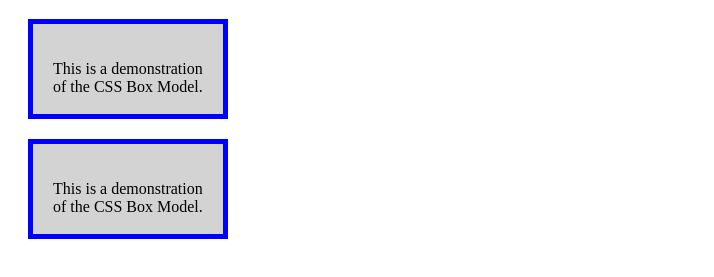
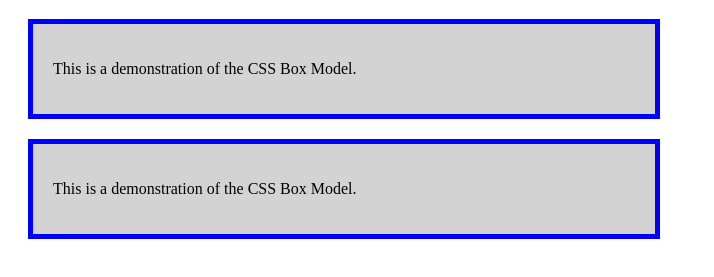
Before and after one commit to taypears/WebProgramming, a plain HTML site: page lab6-boxmodel.html in a window 1280 px wide. Shown: the part 61-338 px from the top of the page, without its empty margins (0-714 px from the left). Drawn offline with Linux system fonts and the light colour scheme.

Commit message:
sizing updated to %

```diff
--- a/lab6-boxmodel.html
+++ b/lab6-boxmodel.html
@@ -11,8 +11,8 @@
                 margin: 20px; /*3.*/
                 box-sizing: border-box; /*4*/
                 background-color: lightgray; /*5.*/
-                width: 200px;
-                height: 100px;
+                width: 50%;
+                height: 25%;
             }
 
         </style>
```
